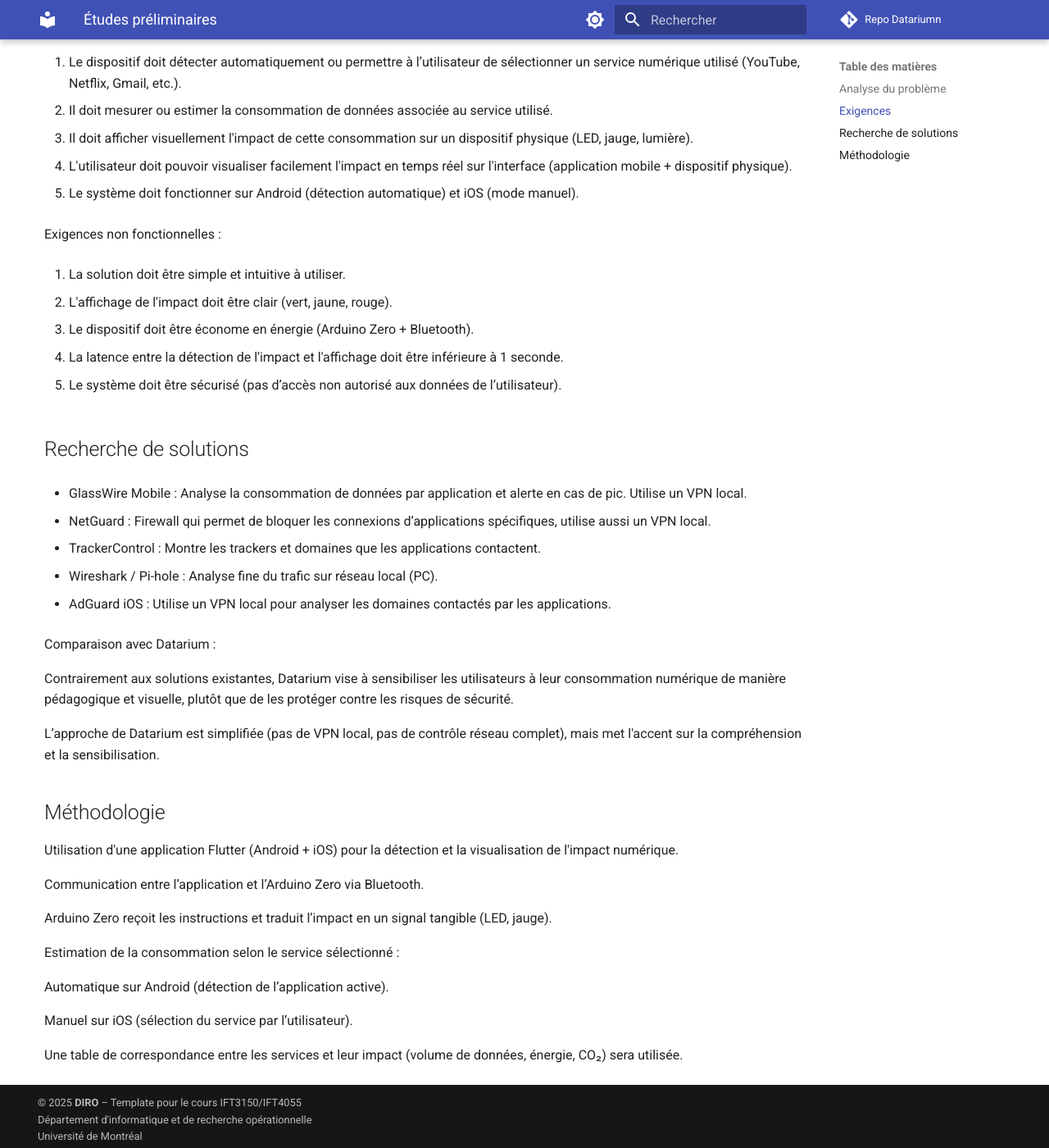
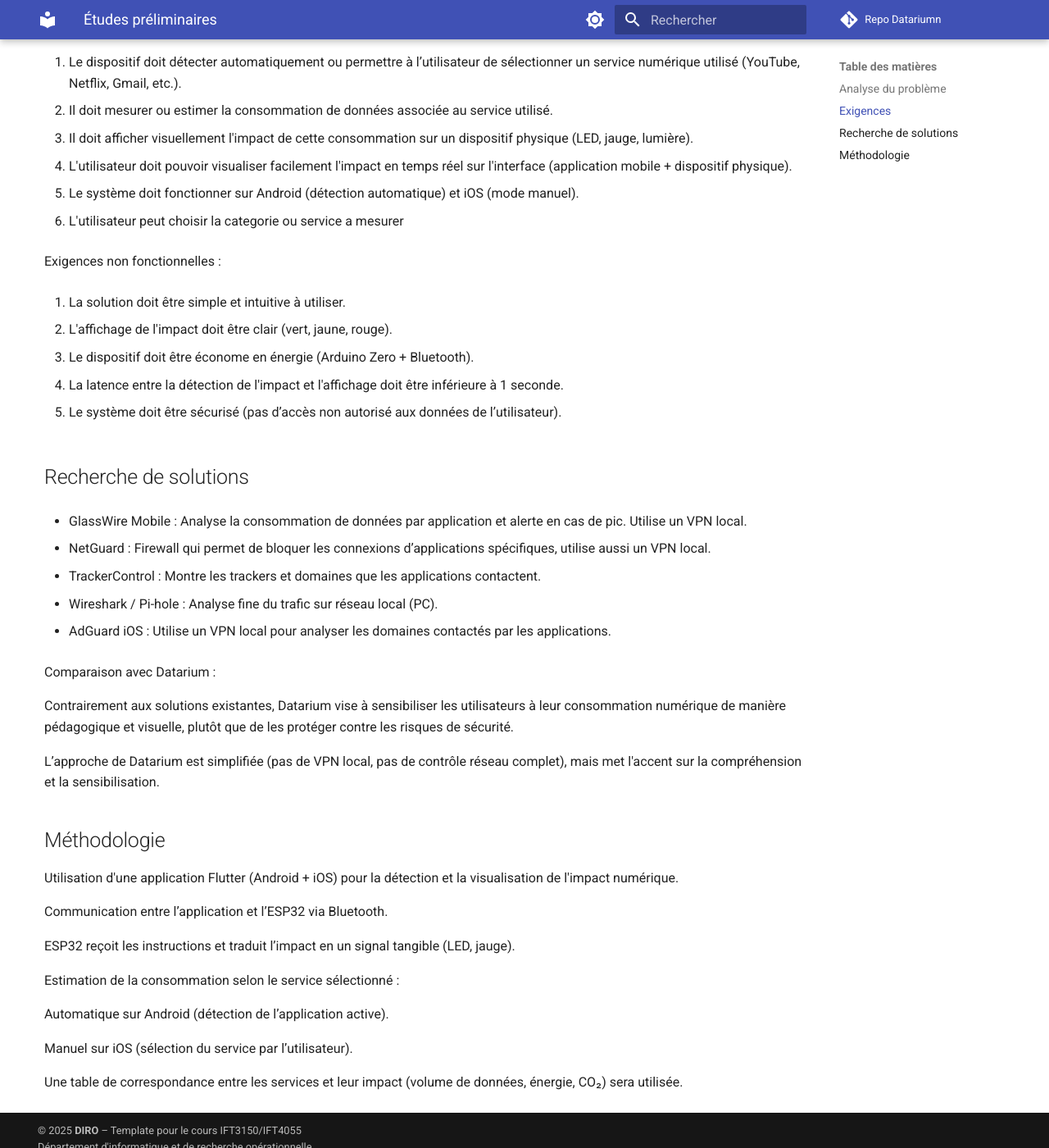
Before and after one commit to protolabo/datarium, an MkDocs documentation site: the page built from docs/analysis.md, in a window 1280 px wide and 1400 px high, scrolled down 565 px. Shown: the whole window at 82% size. Built offline with MkDocs 1.6.1 and Material for MkDocs 9.7.7, drawn with Linux system fonts in a browser that asks for light colours; comment, search, counter and statistics services are not loaded.

```diff
--- a/docs/analysis.md
+++ b/docs/analysis.md
@@ -23,6 +23,8 @@ Exigences fonctionnelles :
 4. L'utilisateur doit pouvoir visualiser facilement l'impact en temps réel sur l'interface (application mobile + dispositif physique).
 
 5. Le système doit fonctionner sur Android (détection automatique) et iOS (mode manuel).
+
+6. L'utilisateur peut choisir la categorie ou service a mesurer
 
 Exigences non fonctionnelles :
 
@@ -62,9 +64,9 @@ L’approche de Datarium est simplifiée (pas de VPN local, pas de contrôle ré
 
 Utilisation d'une application Flutter (Android + iOS) pour la détection et la visualisation de l'impact numérique.
 
-Communication entre l’application et l’Arduino Zero via Bluetooth.
+Communication entre l’application et l’ESP32 via Bluetooth.
 
-Arduino Zero reçoit les instructions et traduit l’impact en un signal tangible (LED, jauge).
+ESP32 reçoit les instructions et traduit l’impact en un signal tangible (LED, jauge).
 
 Estimation de la consommation selon le service sélectionné :
 
```
Also changed, not shown: docs/index.md (+3 -3 lines), docs/suivi.md (+16 -3 lines).
